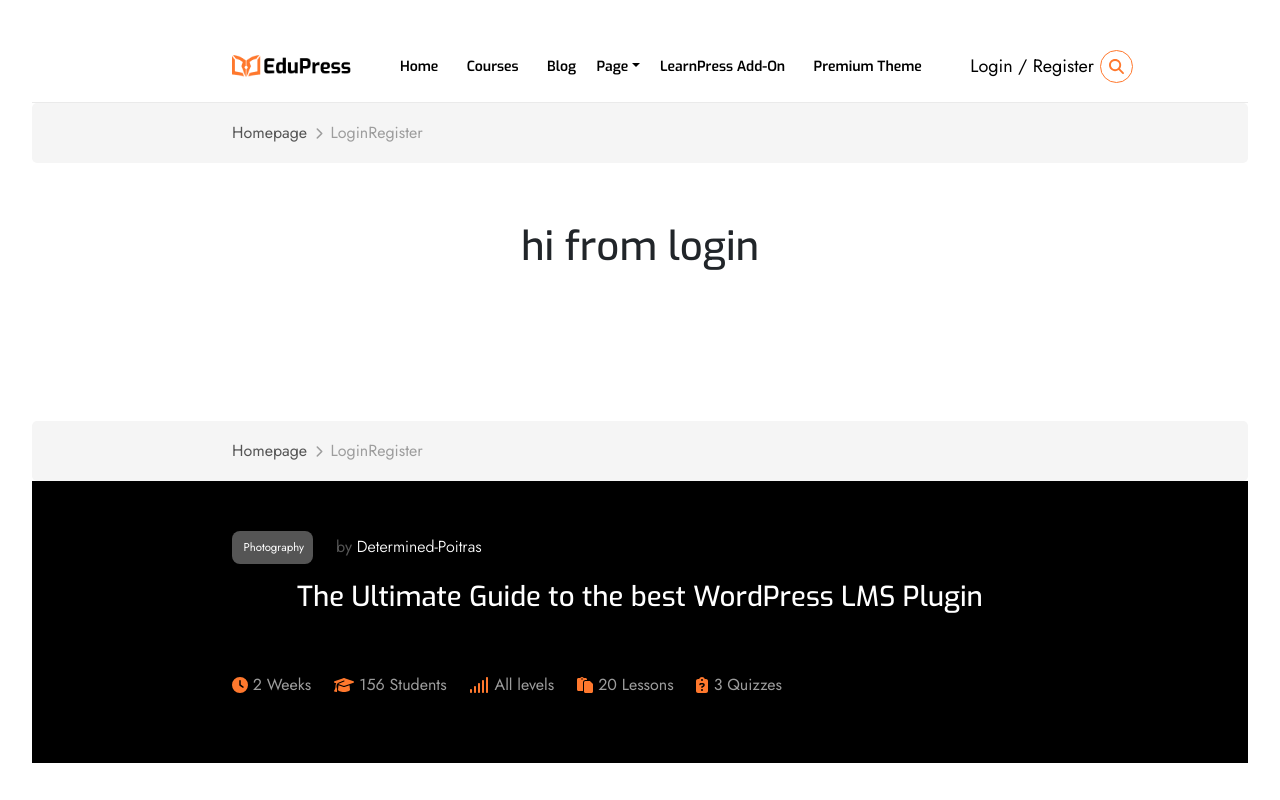
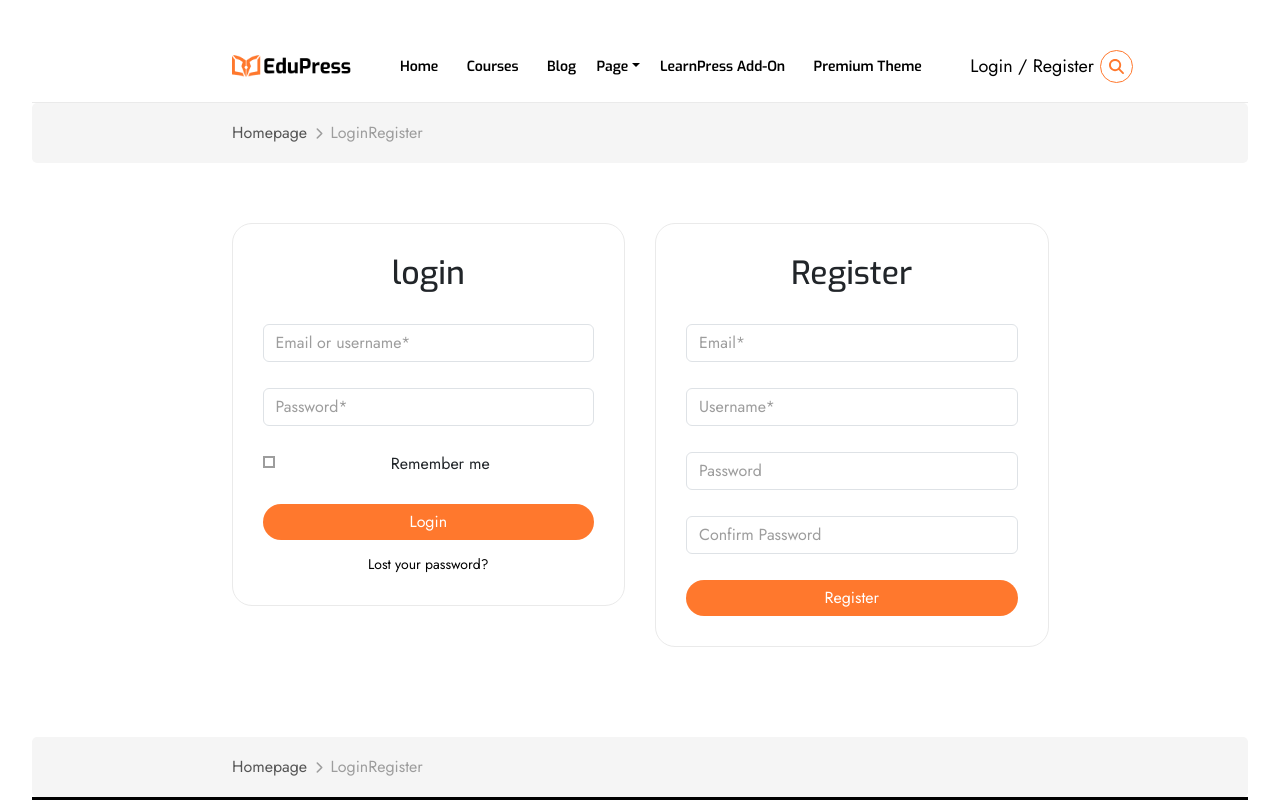
Before and after one commit to MohammadKerdasi/EduPressX7, a React (Vite) app: page /LoginRegister in a window 1280 px wide. Shown: the top 800 px of the page. Built offline with nearby package versions, Linux system fonts and the light colour scheme.

Commit message:
some edits

```diff
--- a/src/Components/Error/Error.css
+++ b/src/Components/Error/Error.css
@@ -12,8 +12,7 @@
 }
 
 .nz-h2-div{
-    width: 67%;
-    margin-top: 50px;
+    width: 100%;
 }
 .nz-img-div{
     width: 67%;
--- a/src/Components/LoginRegister/LoginRegister.css
+++ b/src/Components/LoginRegister/LoginRegister.css
@@ -4,10 +4,10 @@
     box-sizing: border-box;
 }
 
-.nz-c1{width: 68%;
+.nz-c1{
+    width: 100%;
     gap: 30px;
-    margin-top: 60px;
-    margin-bottom: 90px;
+    padding: 0;
 
 }
 .nz-d1{
--- /dev/null
+++ b/src/Pages/Errorpage.jsx
@@ -0,0 +1,14 @@
+import React from 'react'
+import BreadCrumbs from '../Components/BreadCrumbs/BreadCrumbs'
+import Error from '../Components/Error/Error'
+
+export default function Errorpage() {
+  return (
+    <div>
+    <BreadCrumbs/>
+    <div className='Project-Container'>
+        <Error/>
+       </div>
+    </div>
+  )
+}
--- a/src/Pages/LoginRegister.jsx
+++ b/src/Pages/LoginRegister.jsx
@@ -1,13 +1,14 @@
 import React from 'react'
 import BreadCrumbs from '../Components/BreadCrumbs/BreadCrumbs'
 import "./../index.css"
-export default function LoginRegister() {
+import LoginRegister from './../Components/LoginRegister/LoginRegister.jsx'
+export default function LoginandRegister() {
   return (
     <div>
 
        <BreadCrumbs />
        <div className='Project-Container'>
-       <h1>hi from login</h1>
+       <LoginRegister/>
        </div>
        </div>
 
```
Also changed, not shown: src/Components/Error/Error.jsx (+0 -11 lines), src/main.jsx (+5 -4 lines).
